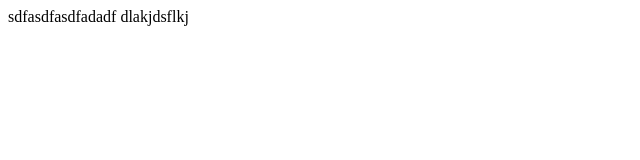
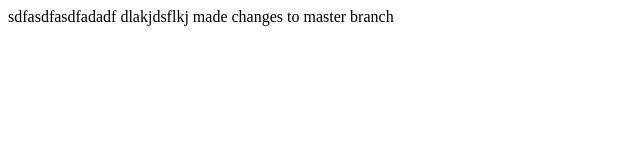
Before and after one commit to 2Kier16/kier-git-project, a plain HTML site: page index.html in a window 1280 px wide. Shown: the whole page, without its empty margins (0-640 px from the left). Drawn offline with Linux system fonts and the light colour scheme.

Commit message:
Update index.html

```diff
--- a/index.html
+++ b/index.html
@@ -9,5 +9,9 @@
 <body>
     sdfasdfasdfadadf
     dlakjdsflkj
+
+    made changes to master branch
 </body>
+
+
 </html>
```
